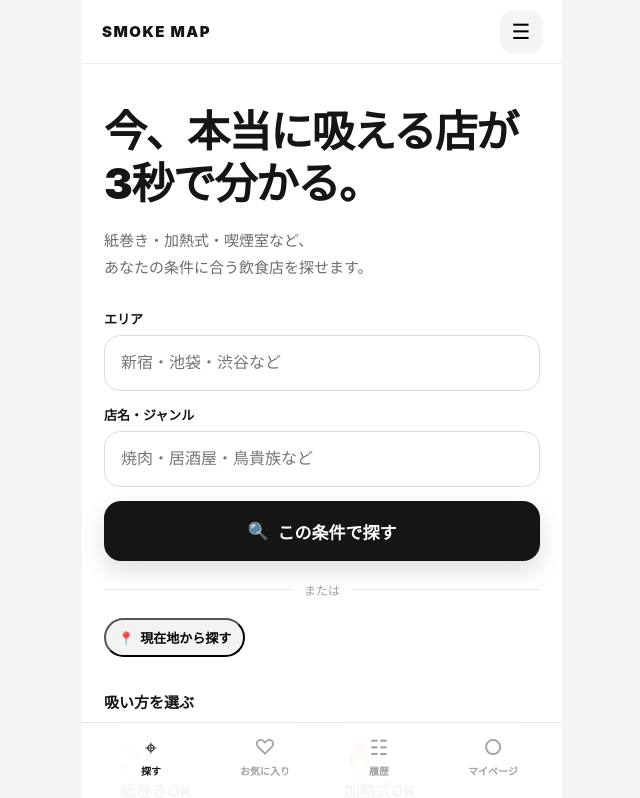
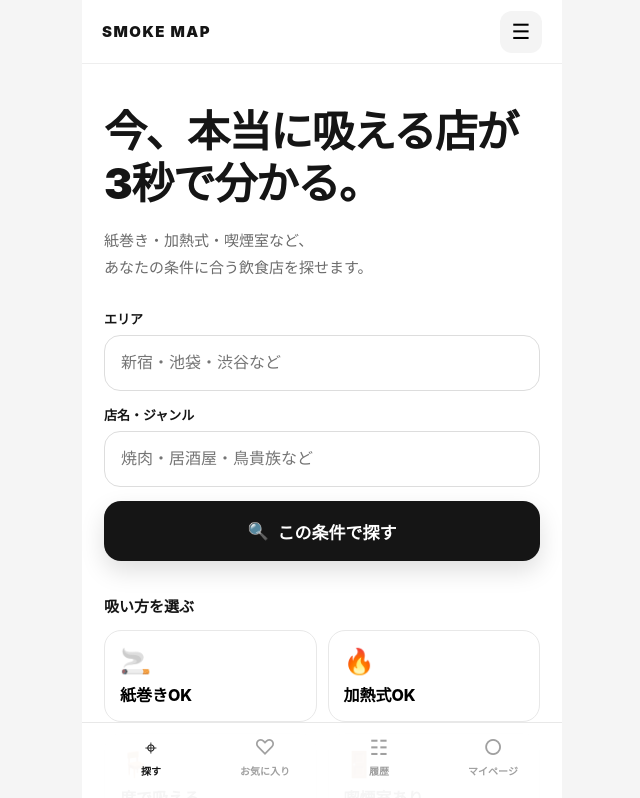
Before and after one commit to aidoulinxia-ai/smoking-restaurant-map, a Next.js app: page / in a window 1280 px wide. Shown: the top 798 px of the page, without its empty margins (318-958 px from the left). Built offline with nearby package versions, Linux system fonts and the light colour scheme.

Commit message:
Update page.js

```diff
--- a/app/page.js
+++ b/app/page.js
@@ -201,6 +201,10 @@ export default function Home() {
     ]);
   }
 
+  function scrollToTop() {
+    window.scrollTo(0, 0);
+  }
+
   function showSearch() {
     setViewMode("search");
     setSelectedRestaurant(null);
@@ -208,10 +212,7 @@ export default function Home() {
     setReportError("");
     setSmokingStatus(null);
 
-    window.scrollTo({
-      top: 0,
-      behavior: "smooth",
-    });
+    scrollToTop();
   }
 
   function showFavorites() {
@@ -221,10 +222,7 @@ export default function Home() {
     setReportError("");
     setSmokingStatus(null);
 
-    window.scrollTo({
-      top: 0,
-      behavior: "smooth",
-    });
+    scrollToTop();
   }
 
   function showHistory() {
@@ -234,10 +232,7 @@ export default function Home() {
     setReportError("");
     setSmokingStatus(null);
 
-    window.scrollTo({
-      top: 0,
-      behavior: "smooth",
-    });
+    scrollToTop();
   }
 
   function toggleFilter(filterId) {
@@ -745,9 +740,8 @@ export default function Home() {
     addRestaurantToHistory(restaurant);
     loadSmokingStatus(restaurant.id);
 
-    window.scrollTo({
-      top: 0,
-      behavior: "smooth",
+    requestAnimationFrame(() => {
+      window.scrollTo(0, 0);
     });
   }
 
@@ -757,10 +751,7 @@ export default function Home() {
     setReportError("");
     setSmokingStatus(null);
 
-    window.scrollTo({
-      top: 0,
-      behavior: "smooth",
-    });
+    scrollToTop();
   }
 
   async function submitSmokingReport(smokingStatusValue) {
@@ -1629,47 +1620,6 @@ export default function Home() {
             {loading ? "検索中..." : "この条件で探す"}
           </button>
         </form>
-
-        <div
-          style={{
-            display: "flex",
-            alignItems: "center",
-            gap: "12px",
-            margin: "20px 0",
-            color: "#a0a0a0",
-            fontSize: "12px",
-          }}
-        >
-          <div
-            style={{
-              flex: 1,
-              height: "1px",
-              background: "#e8e8e8",
-            }}
-          />
-
-          <span>または</span>
-
-          <div
-            style={{
-              flex: 1,
-              height: "1px",
-              background: "#e8e8e8",
-            }}
-          />
-        </div>
-
-        <button
-          className="location"
-          onClick={searchRestaurants}
-          disabled={loading}
-          style={{
-            marginBottom: 0,
-          }}
-        >
-          <span>📍</span>
-          <span>{locationStatus}</span>
-        </button>
       </section>
 
       <section className="filterSection">
```
